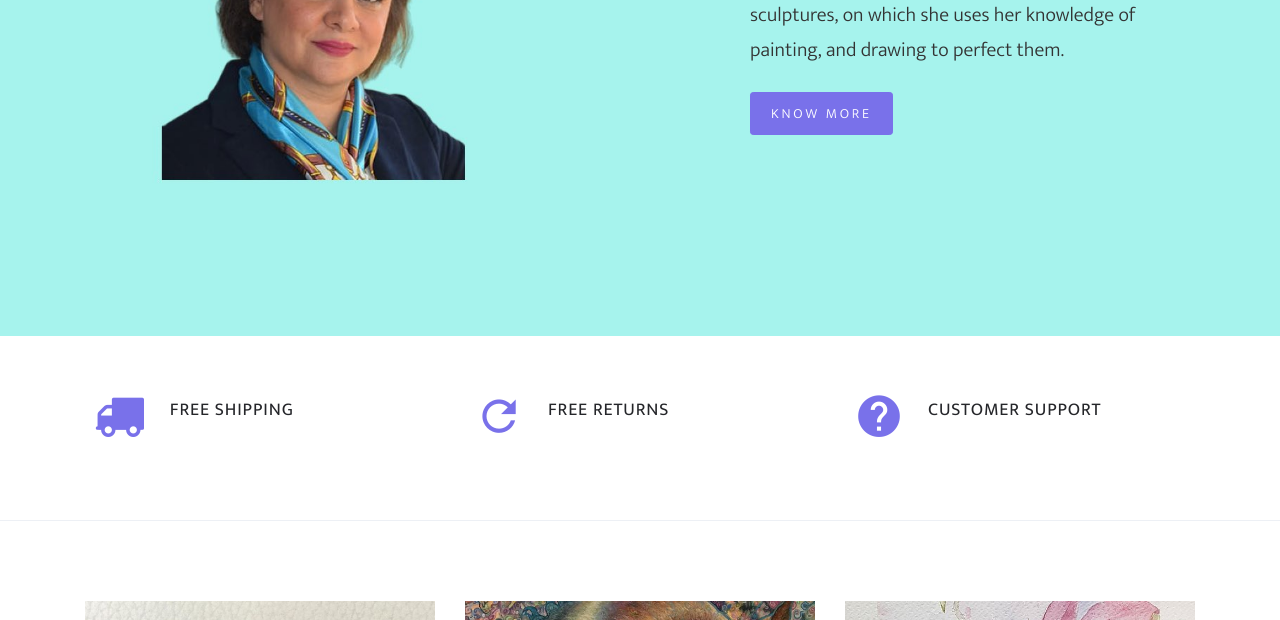
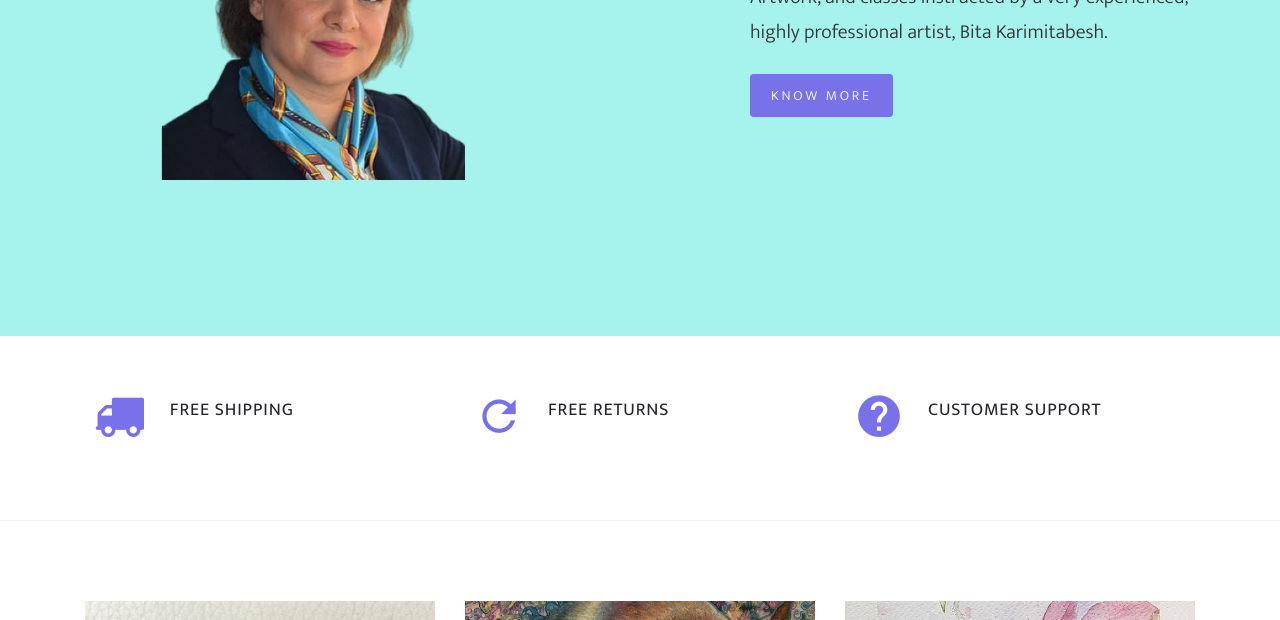
Before and after one commit to pedinil/bita-galary, a plain HTML site: page index.html in a window 1280 px wide. Shown: the part 480-1100 px from the top of the page. Drawn offline with Linux system fonts and the light colour scheme; files whose address does not match are found by name.

Commit message:
changing the text

```diff
--- a/index.html
+++ b/index.html
@@ -86,7 +86,7 @@
           <div class="col-md-5 text-center text-md-left pt-5 pt-md-0">
             <h1 class="mb-2">Paint Your Dream </h1>
             <div class="intro-text text-center text-md-left">
-              <p class="mb-4">She is also highly trained in sculpting, and has various sculptures, on which she uses her knowledge of painting, and drawing to perfect them.</p>
+              <p class="mb-4">Artwork, and classes instructed by a very experienced, highly professional artist, Bita Karimitabesh.</p>
               <p>
                 <a href="#" class="btn btn-sm btn-primary">Know More</a>
               </p>
```
